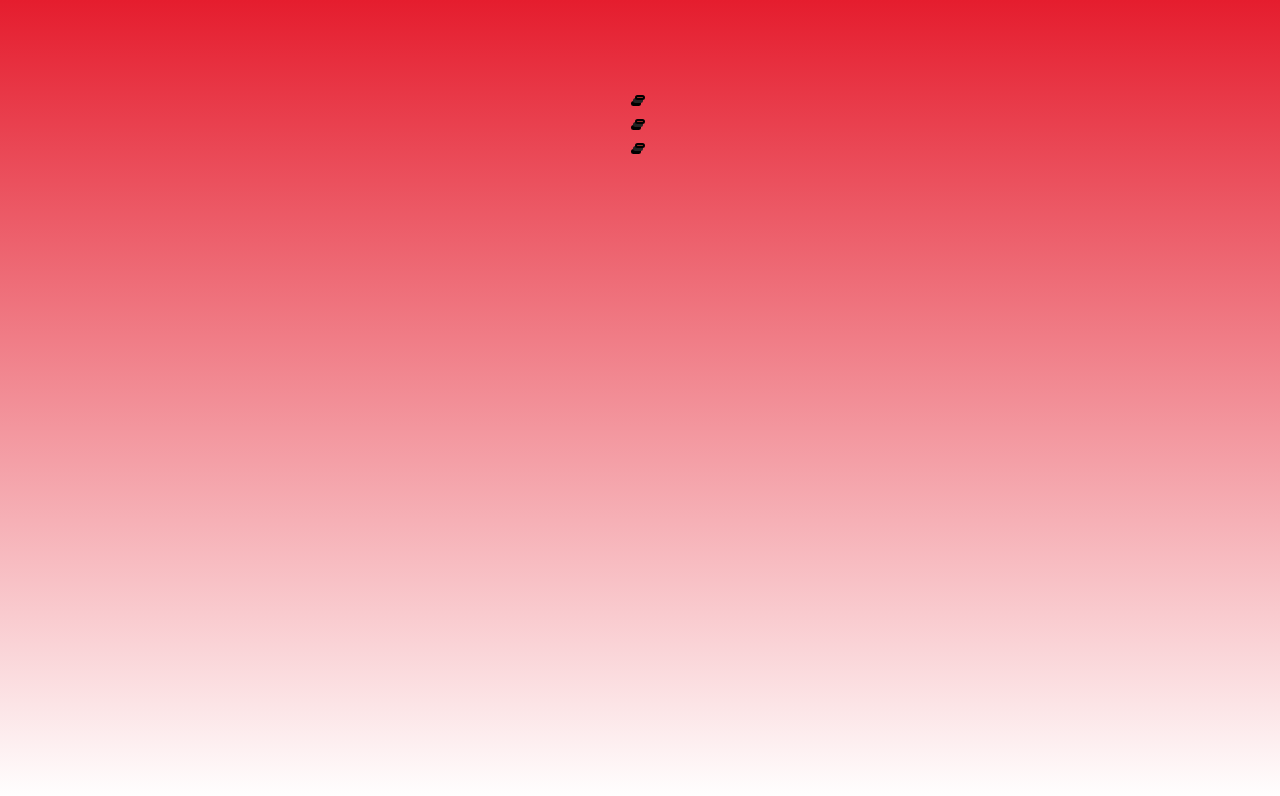
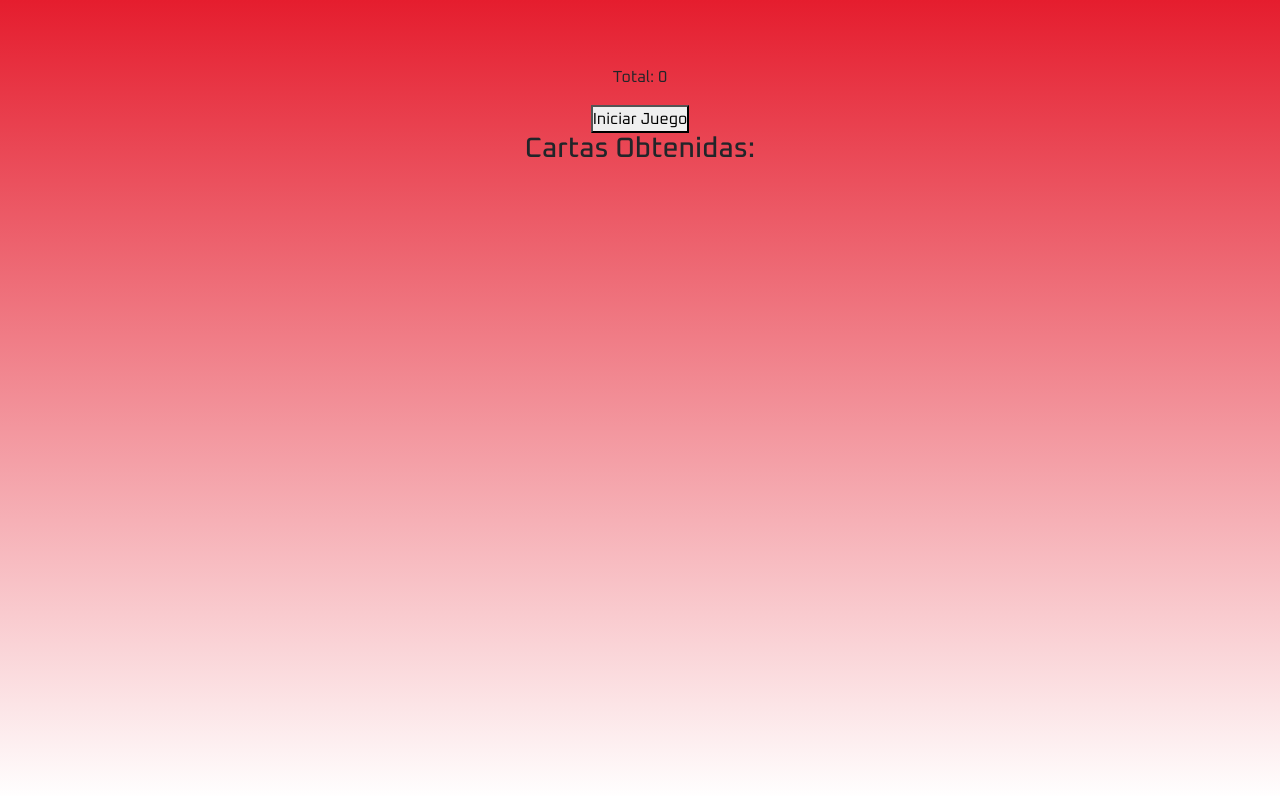
Before and after one commit to RonalYesidGutierrezQuitian/JavaScript-RonalGutierrez, a plain HTML site: page 5.API/cardsDeck/index.html in a window 1280 px wide. Drawn offline with nearby package versions, Linux system fonts and the light colour scheme; no server answers.

Commit message:
feat: :sparkles: HTML API "deck of cards" para un juego
Editando HTML a  juego usando la API "deck of cards"

```diff
--- a/5.API/cardsDeck/index.html
+++ b/5.API/cardsDeck/index.html
@@ -10,15 +10,21 @@
 <body>
     <main>
         <div class="gameContainer">
-            <img  class="imageCard" src="" alt="">
-            <p class="countTotal"></p>
+            <img class="imageCard" id="imageCardUp" src="" alt="">
+            <p class="countTotal">Total: 0</p>
             <div class="botones">
-                <button class="buttonCard" id="button_1"></button>
-                <button class="buttonCard" id="button_2"></button>
-                <button class="buttonCard" id="button_3"></button>
+                <button id="startButton" class="startButton">Iniciar Juego</button>
+                <button class="buttonCard" id="button_1" style="display: none;"></button>
+                <button class="buttonCard" id="button_2" style="display: none;"></button>
+                <button class="buttonCard" id="button_3" style="display: none;"></button>
+            </div>
+            <div class="ObtainedCards">
+                <h3>Cartas Obtenidas:</h3>
+                <div class="obtainedCardsContainer"></div>
             </div>
         </div>
     </main>
+
     <script src="https://cdn.jsdelivr.net/npm/bootstrap@5.3.3/dist/js/bootstrap.bundle.min.js" integrity="sha384-YvpcrYf0tY3lHB60NNkmXc5s9fDVZLESaAA55NDzOxhy9GkcIdslK1eN7N6jIeHz" crossorigin="anonymous"></script>
     <script src="js/main.js"></script>
 </body>
```
